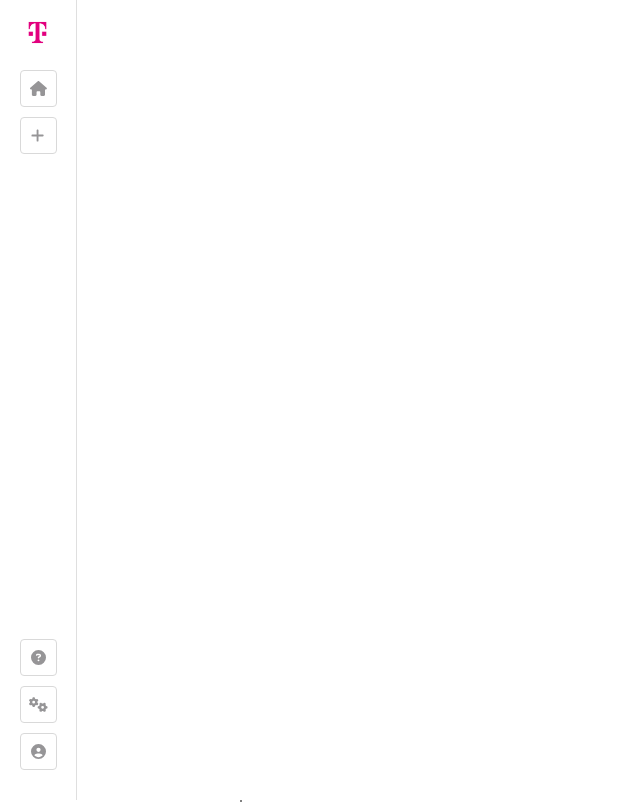
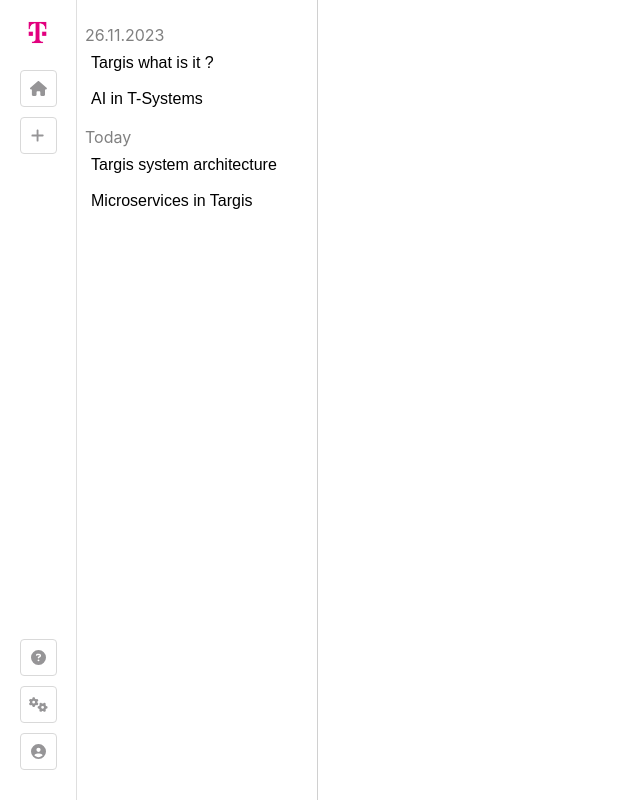
Before and after one commit to TELIT-Hackathon2023/2-technest-backend, a React (Create React App) app in the folder frontend/: page / in a window 1280 px wide. Shown: the top 802 px of the page, without its empty margins (0-640 px from the left). Built offline with nearby package versions, Linux system fonts and the light colour scheme; the HTML template or start-up script is replaced by a standard one.

Commit message:
code refactor, conflicts resolving, styles fix

```diff
--- a/frontend/src/components/Chat.jsx
+++ b/frontend/src/components/Chat.jsx
@@ -7,9 +7,8 @@
 function Chat() {
   return (
     <div className={styles.chat}>
-
         <LeftbarMenu/>
-      <HistoryBar/>
+        <HistoryBar/>
 
 
     </div>
--- a/frontend/src/components/Chat.module.css
+++ b/frontend/src/components/Chat.module.css
@@ -1,4 +1,7 @@
 .chat{
     height: 100vh;
     width: 100%;
+
+    display: flex;
+
 }
--- a/frontend/src/components/HistoryBar.jsx
+++ b/frontend/src/components/HistoryBar.jsx
@@ -30,11 +30,11 @@
             historyTags:[
                 {
                     id:1,
-                    history : "history1"
+                    history : "Targis what is it ?"
                 },
                 {
                     id:2,
-                    history : "history2"
+                    history : "AI in T-Systems"
                 }
                 ]
         },
@@ -43,11 +43,11 @@
             historyTags:[
                 {
                     id:3,
-                    history : "history9.1"
+                    history : "Targis system architecture"
                 },
                 {
                     id:4,
-                    history : "history9.2"
+                    history : "Microservices in Targis"
                 }
             ]
         }
@@ -55,6 +55,8 @@
   return (
 
     <div className={styles.history_section_container}>
+
+        <div style={{padding :"20px 0"}}>
 
         {arr.map((element) => (
             <div className={styles.history_item_container} key={element.date}>
@@ -68,6 +70,8 @@
                 </div>
             </div>
         ))}
+        </div>
+
 
 
 
--- a/frontend/src/components/HistoryBar.module.css
+++ b/frontend/src/components/HistoryBar.module.css
@@ -2,12 +2,12 @@
 
     background: white;
     width: 240px;
-    padding: 0;
+    padding: 0 0;
     height: 100vh;
     -ms-overflow-style: none;
     scrollbar-width: none;
     overflow: auto;
-    border-right: solid 2px grey;
+    border-right: solid 1px #D0D0D0FF;
 
 }
 .history_section_container::-webkit-scrollbar {
```
